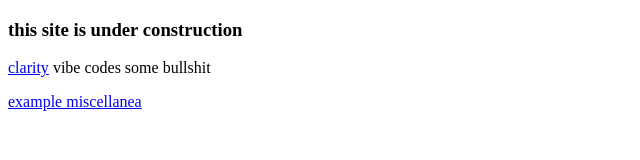
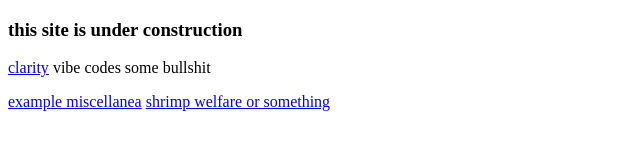
Before and after one commit to clarity-m/clarity-m.github.io, a plain HTML site: page index.html in a window 1280 px wide. Shown: the whole page, without its empty margins (0-640 px from the left). Drawn offline with Linux system fonts and the light colour scheme.

Commit message:
Fix HTML formatting and correct link attributes

```diff
--- a/index.html
+++ b/index.html
@@ -8,6 +8,6 @@
     <h3>this site is under construction</h3>
     <p><a href="https://github.com/clarity-m">clarity</a> vibe codes some bullshit</p>
     <a href="https://clarity-m.github.io/eridian-unit-converter/">example miscellanea</a>
-    <a hred="https://clarity-m.github.io/offset-roulette/"><shrimp welfare or something</a>
+    <a href="https://clarity-m.github.io/offset-roulette/">shrimp welfare or something</a>
 </body>
 </html>
```
